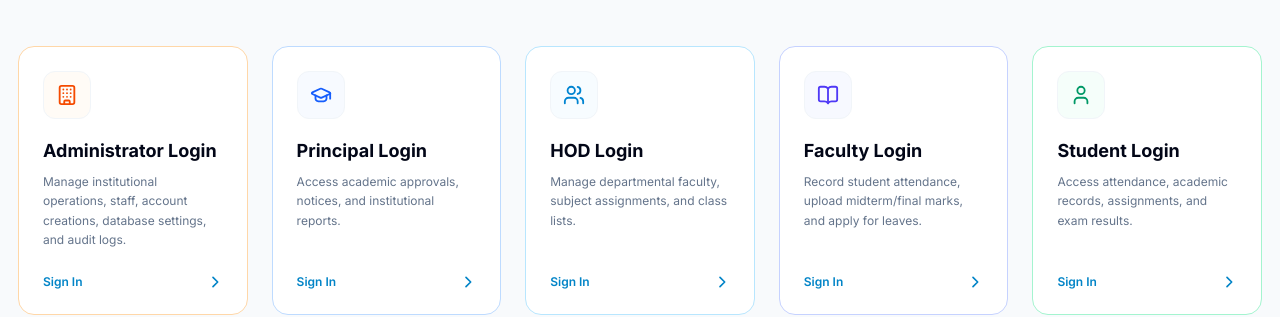
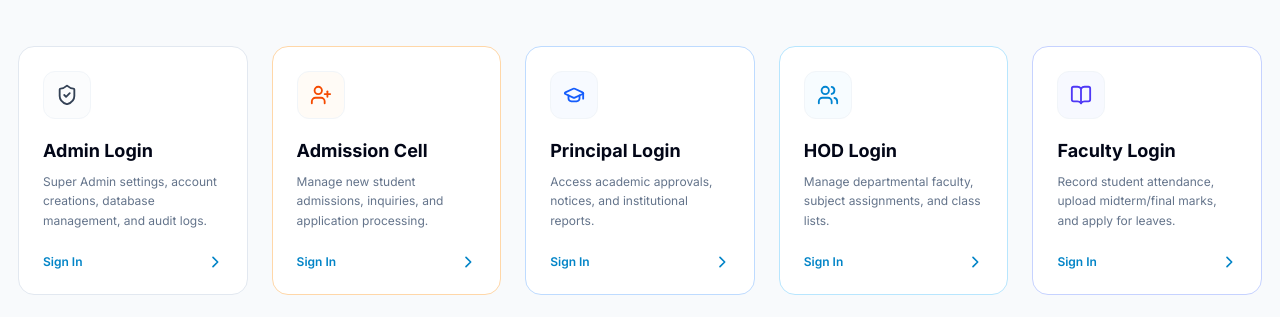
Before and after one commit to KIRAN-REDDY-1412/amrmcp, a React (Vite) app: page / in a window 1280 px wide. Shown: the part 472-789 px from the top of the page. Built offline with nearby package versions, Linux system fonts and the light colour scheme; no server answers.

Commit message:
Add admission_cell role and rename Admin card back to Admin Login

```diff
--- a/src/services/db.ts
+++ b/src/services/db.ts
@@ -8,7 +8,7 @@ export interface User {
   id: string;
   email: string;
   password?: string; // Kept for interface compatibility
-  role: 'admin' | 'principal' | 'hod' | 'faculty' | 'student' | 'exam_cell' | 'library';
+  role: 'admin' | 'principal' | 'hod' | 'faculty' | 'student' | 'exam_cell' | 'library' | 'admission_cell';
   additional_roles?: string[];
   full_name: string;
   is_active: boolean;
--- a/src/views/DashboardContainer.tsx
+++ b/src/views/DashboardContainer.tsx
@@ -30,7 +30,9 @@ import {
   ShieldCheck,
   Banknote,
   ChevronDown,
-  ChevronRight
+  ChevronRight,
+  Library,
+  UserPlus
 } from 'lucide-react';
 
 export const DashboardContainer: React.FC = () => {
@@ -172,6 +174,11 @@ export const DashboardContainer: React.FC = () => {
       links = [
         ...common,
         { id: 'library', label: 'Library Books', icon: BookOpen },
+      ];
+    } else if (currentUser.role === 'admission_cell') {
+      links = [
+        ...common,
+        { id: 'admissions', label: 'Admissions Dashboard', icon: UserPlus },
       ];
     } else {
       links = common;
--- a/src/views/LandingPage.tsx
+++ b/src/views/LandingPage.tsx
@@ -13,7 +13,8 @@ import {
   User,
   Building,
   ClipboardList,
-  Library
+  Library,
+  UserPlus
 } from 'lucide-react';
 
 export const LandingPage: React.FC = () => {
@@ -37,9 +38,20 @@ export const LandingPage: React.FC = () => {
   const loginRoles = [
     {
       id: 'admin',
-      title: 'Administrator Login',
-      description: 'Manage institutional operations, staff, account creations, database settings, and audit logs.',
-      icon: Building,
+      title: 'Admin Login',
+      description: 'Super Admin settings, account creations, database management, and audit logs.',
+      icon: ShieldCheck,
+      color: 'from-navy-700 to-blue-900',
+      lightBg: 'bg-slate-50/60 hover:bg-slate-50',
+      darkBg: 'dark:bg-navy-900/40 dark:hover:bg-navy-900/60',
+      borderColor: 'border-slate-200 dark:border-navy-800',
+      iconColor: 'text-navy-700 dark:text-navy-300',
+    },
+    {
+      id: 'admission_cell',
+      title: 'Admission Cell',
+      description: 'Manage new student admissions, inquiries, and application processing.',
+      icon: UserPlus,
       color: 'from-orange-600 to-amber-700',
       lightBg: 'bg-orange-50/50 hover:bg-orange-50',
       darkBg: 'dark:bg-orange-950/20 dark:hover:bg-orange-950/30',
--- a/src/views/LoginPage.tsx
+++ b/src/views/LoginPage.tsx
@@ -20,7 +20,7 @@ export const LoginPage: React.FC = () => {
   const { login, registerSuperAdmin } = useAuth();
   const { showToast } = useToast();
 
-  const selectedRole = (route.params.role || 'faculty') as 'admin' | 'principal' | 'hod' | 'faculty' | 'student';
+  const selectedRole = (route.params.role || 'faculty') as 'admin' | 'principal' | 'hod' | 'faculty' | 'student' | 'admission_cell';
 
   const [email, setEmail] = useState('');
   const [password, setPassword] = useState('');
@@ -257,7 +257,7 @@ export const LoginPage: React.FC = () => {
           A.M. REDDY MEMORIAL COLLEGE
         </h2>
         <p className="mt-1 text-center text-sm text-primary-600 dark:text-primary-400 font-bold uppercase tracking-wider">
-          {selectedRole === 'admin' ? 'Administrator' : selectedRole} Login Portal
+          {selectedRole === 'admission_cell' ? 'Admission Cell' : selectedRole} Login Portal
         </p>
       </div>
 
@@ -268,7 +268,7 @@ export const LoginPage: React.FC = () => {
             <div className="mb-6 p-4 rounded-xl bg-amber-500/10 border border-amber-500/20 text-amber-800 dark:text-amber-300 text-xs leading-relaxed flex items-start gap-2.5">
               <ShieldAlert size={16} className="mt-0.5 flex-shrink-0 animate-bounce" />
               <div>
-                <strong>No Accounts Found:</strong> The database is empty. Go back and select <strong>Administrator Login</strong> to initialize the Super Admin account first.
+                <strong>No Accounts Found:</strong> The database is empty. Go back and select <strong>Admin Login</strong> to initialize the Super Admin account first.
               </div>
             </div>
           )}
--- a/src/views/dashboards/AdminDashboard.tsx
+++ b/src/views/dashboards/AdminDashboard.tsx
@@ -1290,6 +1290,7 @@ export const AdminDashboard: React.FC<DashboardProps> = ({ activeTab, searchFilt
                       )}
                       {(activeTab === 'users' || activeTab === 'library') && <option value="library">Library</option>}
                       {(activeTab === 'users' || activeTab === 'exam_cell') && <option value="exam_cell">Exam Cell</option>}
+                      {(activeTab === 'users' || activeTab === 'admission_cell') && <option value="admission_cell">Admission Cell</option>}
                     </select>
                   </div>
                   {/* Department Field (Conditional for HOD & Faculty) */}
```
